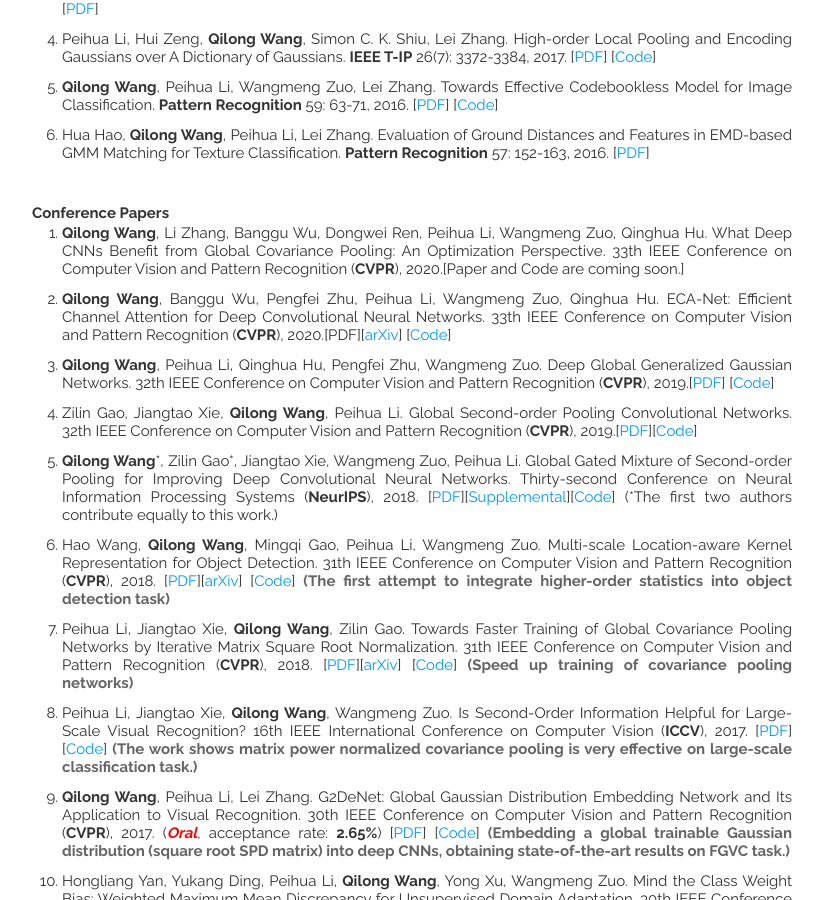
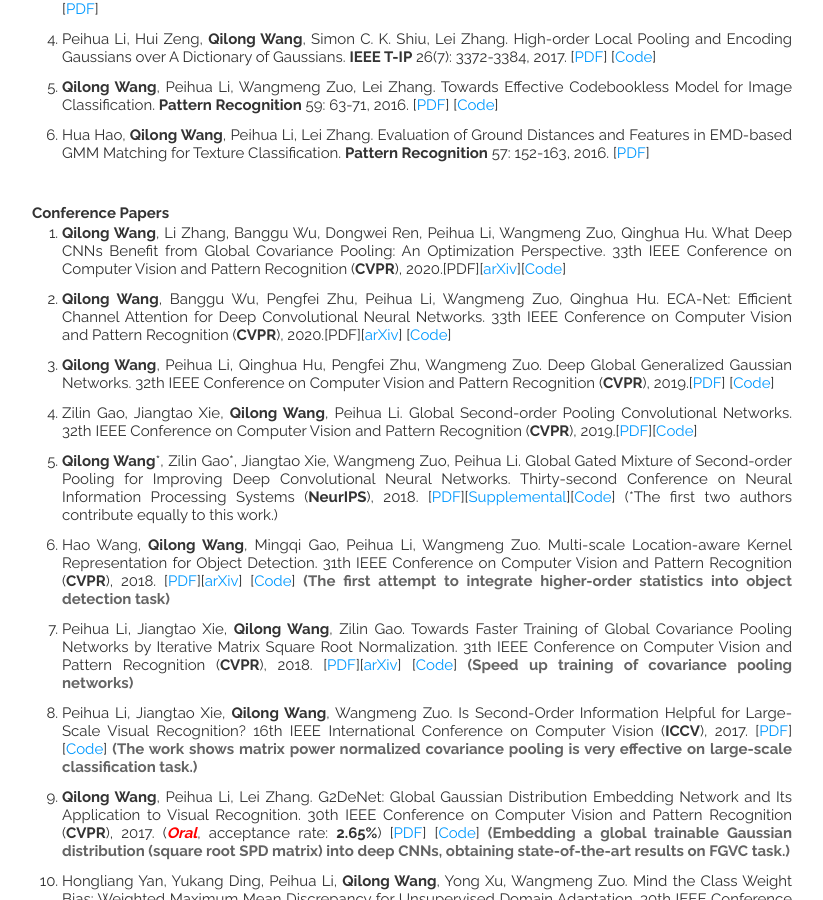
Before and after one commit to iamjingli/homepage, a Jekyll site: the page built from index.html, in a window 1280 px wide and 900 px high, scrolled down 806 px. Shown: the whole window, without its empty margins (338-1161 px from the left). Built offline with Jekyll 4.4.1, drawn with Linux system fonts in a browser that asks for light colours; nearby versions of some CDN libraries; the list of posts is cut into pages by our own code.

Commit message:
Update publications.html

```diff
--- a/_includes/publications.html
+++ b/_includes/publications.html
@@ -67,7 +67,7 @@
         <ol>
           <li>
             <div align="justify">
-              <div align="justify"><strong>Qilong Wang</strong>, Li Zhang, <span data-bind="text: fullName, style:{fontWeight: isPrimary ? 'bold' : ''}">Banggu Wu</span>, Dongwei Ren, Peihua Li, Wangmeng Zuo, Qinghua Hu. What Deep CNNs Benefit from Global Covariance Pooling: An Optimization Perspective. 33th  IEEE Conference on Computer Vision and Pattern Recognition (<strong>CVPR</strong>), 2020.[Paper and Code are coming soon.]</div>
+              <div align="justify"><strong>Qilong Wang</strong>, Li Zhang, <span data-bind="text: fullName, style:{fontWeight: isPrimary ? 'bold' : ''}">Banggu Wu</span>, Dongwei Ren, Peihua Li, Wangmeng Zuo, Qinghua Hu. What Deep CNNs Benefit from Global Covariance Pooling: An Optimization Perspective. 33th  IEEE Conference on Computer Vision and Pattern Recognition (<strong>CVPR</strong>), 2020.[PDF][<a href="https://arxiv.org/abs/2003.11241">arXiv</a>][<a href="https://github.com/ZhangLi-CS/GCP_Optimization">Code</a>]</div>
             </div>
           </li>
           <li>
```
